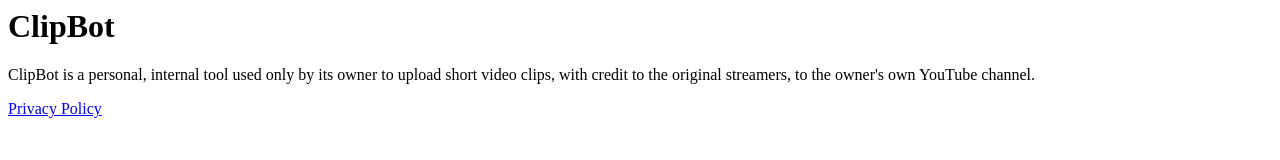
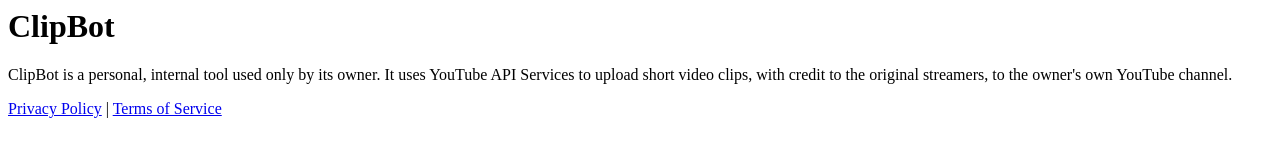
Before and after one commit to gtaviclips/gtaviclips, a plain HTML site: page index.html in a window 1280 px wide. Drawn offline with Linux system fonts and the light colour scheme.

Commit message:
Update index.html

```diff
--- a/index.html
+++ b/index.html
@@ -1,5 +1,5 @@
 <html><body>
 <h1>ClipBot</h1>
-<p>ClipBot is a personal, internal tool used only by its owner to upload short video clips, with credit to the original streamers, to the owner's own YouTube channel.</p>
-<p><a href="privacy.html">Privacy Policy</a></p>
+<p>ClipBot is a personal, internal tool used only by its owner. It uses YouTube API Services to upload short video clips, with credit to the original streamers, to the owner's own YouTube channel.</p>
+<p><a href="privacy.html">Privacy Policy</a> | <a href="terms.html">Terms of Service</a></p>
 </body></html>
```
